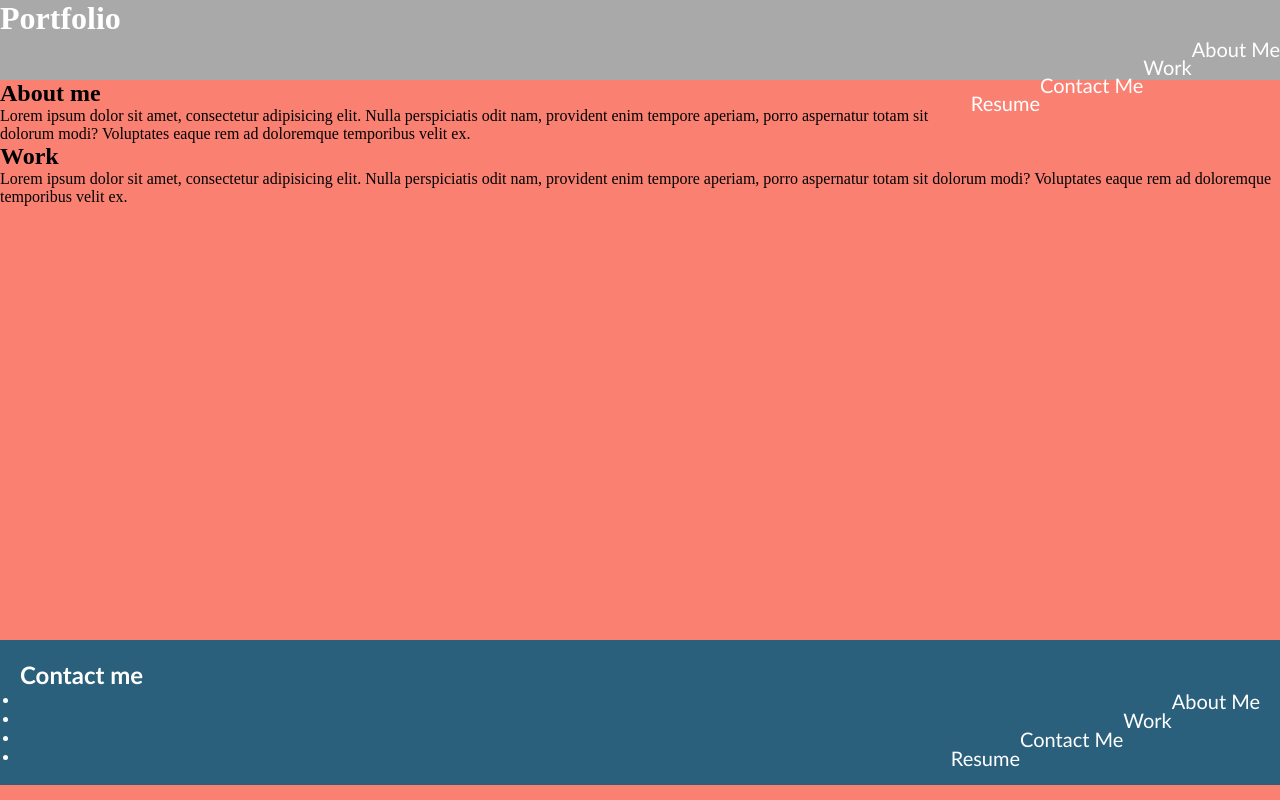
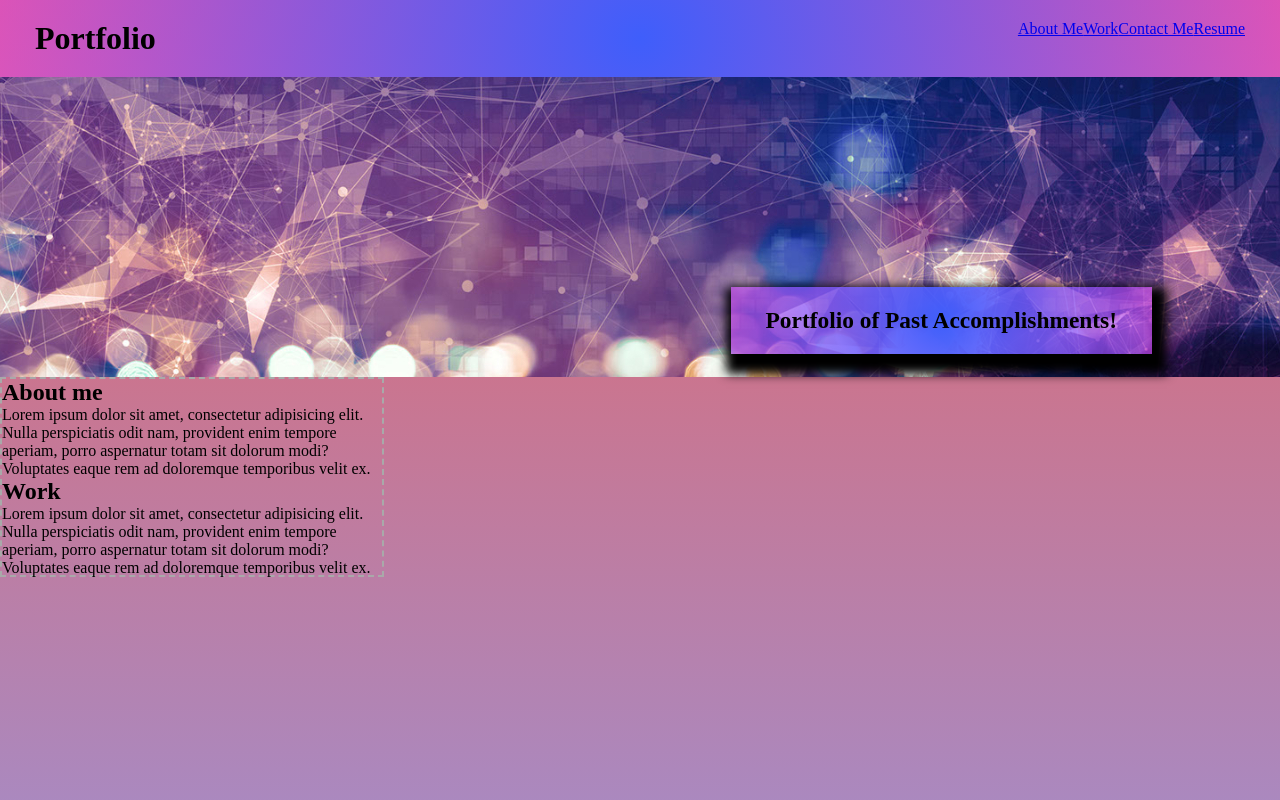
Before and after one commit to Jonnvoo/portfolio, a plain HTML site: page index.html in a window 1280 px wide. Shown: the top 800 px of the page. Drawn offline with Linux system fonts and the light colour scheme.

Commit message:
added header and change background color and added subtitle to the banner

```diff
--- a/assets/style.css
+++ b/assets/style.css
@@ -9,31 +9,80 @@
     box-sizing: border-box;
 }
 body{
-background-color: salmon;}
+    background: linear-gradient(#e66465, #9198e5);;}
 
 header{
-    height: 10vh;
-    background-color: var(--primary);
-    color: var(--accent);
+    padding: 20px 35px;
+    background: rgb(63,94,251);
+    background: radial-gradient(circle, rgba(63,94,251,1) 0%, rgba(210,70,252,0.5494572829131652) 100%);
+    display:flex;
+    justify-content: space-between;
+    flex-wrap: wrap;
+
 }
 
 main {
-    min-height: 70vh;
+    min-height: 85vh;
 }
 
-a{
+header nav ul{
+    display: flex;
+    flex-wrap: wrap;
+    justify-content: space-between;
+    align-items: center;
+    list-style: none;
     text-decoration: none;
-    color: var(--accent);
-    text-decoration: none;
-    float: right;
-    font-family: 'Gill Sans', 'Gill Sans MT', Calibri, 'Trebuchet MS', sans-serif;
+    }
+
+
+.hero-image {
+    height: 300px;
+    background-image: url("./images/banner.jpg");
+    background-size: cover;
+    background-position: center;
+    display: flex;
+    justify-content: flex-end;
+    flex-wrap: wrap;
+    position: relative;
+  }
+
+
+  .hero-text {
+    text-align: right;
+    position: absolute;
+    top: 70%;
+    right: 10%;
+    color: black;
+    padding: 20px 35px;
+    background: rgb(63,94,251);
+    background: radial-gradient(circle, rgba(63,94,251,1) 0%, rgba(210,70,252,0.5494572829131652) 100%);
+    box-shadow: 5px 10px 10px 10px black;
     font-size: 20px;
-    display: inline;
+  }
 
-}
+
+
+
+
 footer{
     padding: 20px;
     font-family: 'Trebuchet MS', 'Lucida Sans Unicode', 'Lucida Grande', 'Lucida Sans', Arial, sans-serif;
     background-color: #2a607c;
     color: #ffffff;
+    text-decoration: none;
 }
+footer nav ul
+{
+    display: flex;
+    flex-wrap: wrap;
+    justify-content: right;
+    align-items: center;
+    list-style: none;
+    text-decoration: none;
+    }
+
+article{
+    width:30%;
+    border: 2px  dashed var(--primary);
+    height: 200px;
+}
--- a/index.html
+++ b/index.html
@@ -31,7 +31,15 @@
         </nav>
 
     </header>
+        <section class="hero-image">
+            <section class="hero-text">
+                <h1>Portfolio of Past Accomplishments!</h1>
+
+
+            </section>
+        </section>
     <main>
+        <article>
             <h2>
                 About me
             </h2>
@@ -40,6 +48,8 @@
                 Work
             </h2>
                 <p>Lorem ipsum dolor sit amet, consectetur adipisicing elit. Nulla perspiciatis odit nam, provident enim tempore aperiam, porro aspernatur totam sit dolorum modi? Voluptates eaque rem ad doloremque temporibus velit ex.</p>
+        </article>
+    <h2>
     </main>
     <footer>
         <h2>Contact me</h2>
```
Also changed, not shown: assets/images/banner.jpg (added). Lines whose indentation alone changed are shown as unchanged.
